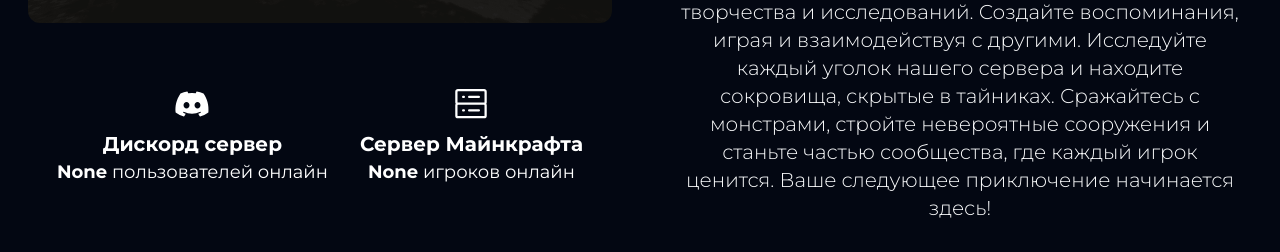
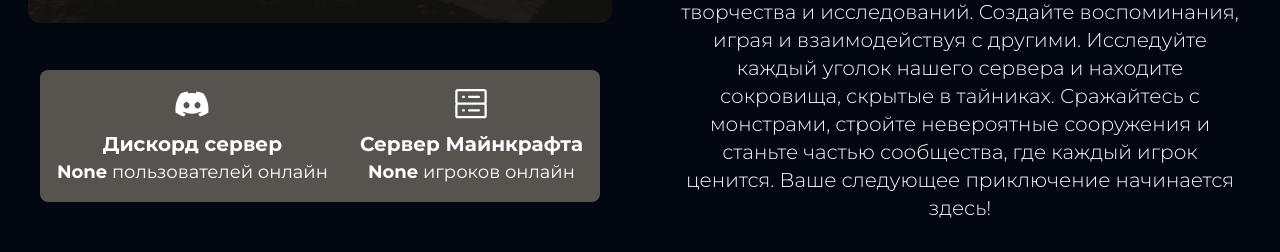
Before and after one commit to Z1ppzy/bigweb, a React (Vite) app: page / in a window 1280 px wide. Shown: the part 448-700 px from the top of the page. Built offline with nearby package versions, Linux system fonts and the light colour scheme; no server answers.

Commit message:
fix ServerStatus

```diff
--- a/src/components/Home/ServerStatus.tsx
+++ b/src/components/Home/ServerStatus.tsx
@@ -61,7 +61,7 @@ export default function ServerStatus() {
   }, [serverIp, discordServerId]);
 
   return (
-    <div className='flex justify-center text-white items-center mt-10 py-2 md:py-0  rounded-lg mx-8 md:mx-10 flex-wrap'>
+    <div className='flex justify-center text-white items-center mt-10 py-2 md:py-0 bg-stone-600 rounded-lg mx-8 md:mx-10 flex-wrap'>
       <div className='flex flex-col text-center items-center md:m-4'>
         <FaDiscord className='text-4xl mb-2' />
         <p className='md:text-xl font-bold'>Дискорд сервер</p>
```
